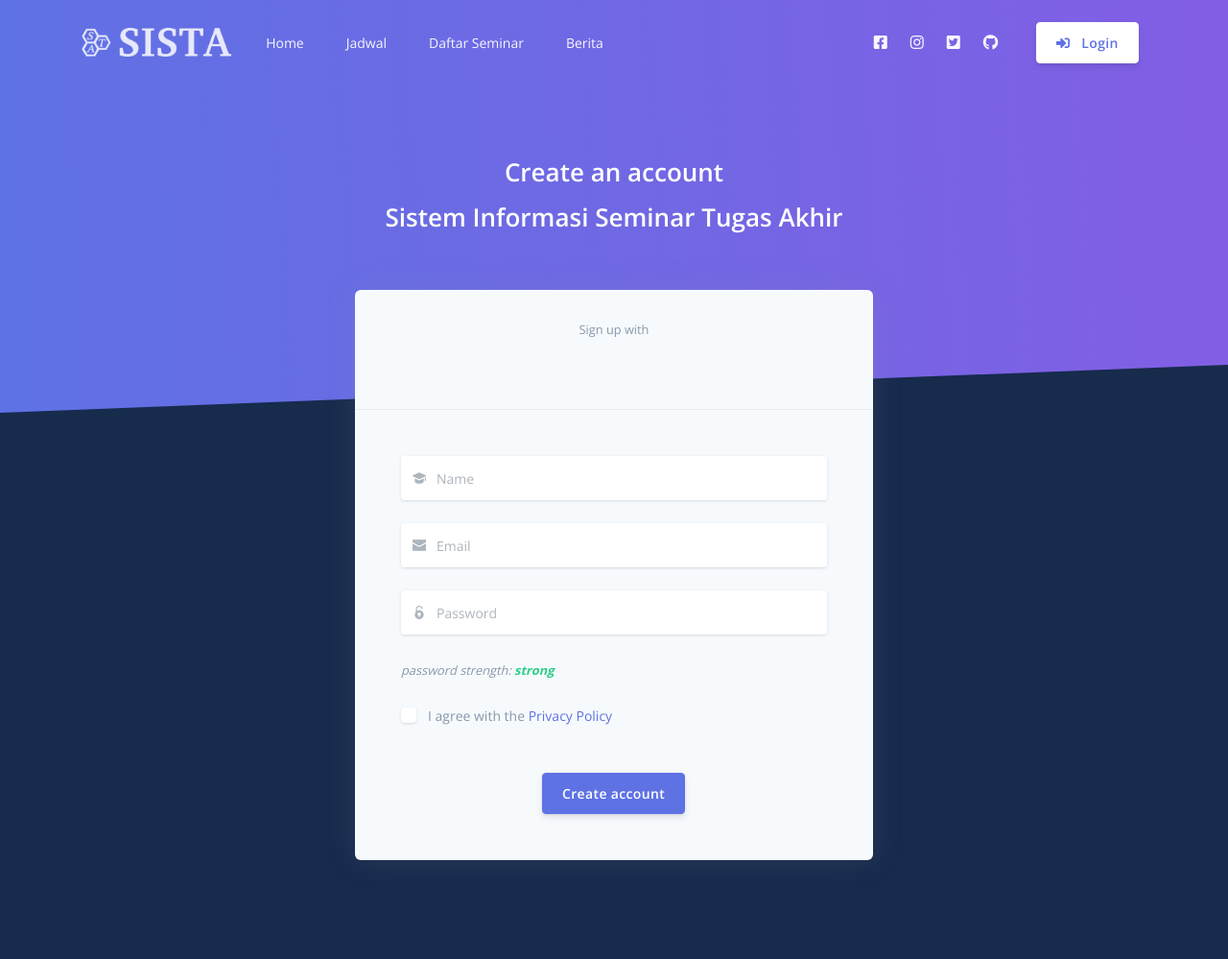
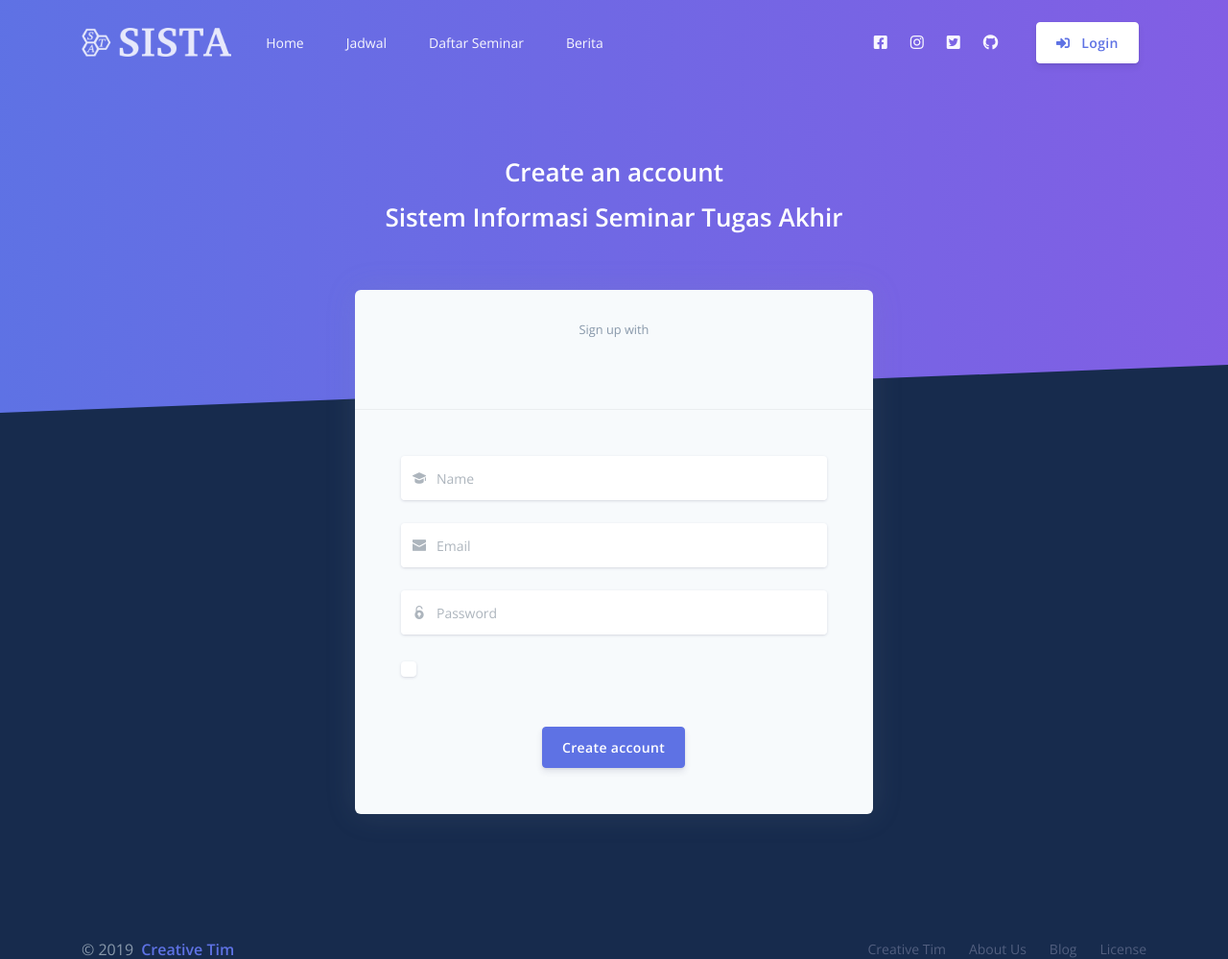
Before and after one commit to abdulaziz1999/sista, a CodeIgniter app: page /bis/index.php/register/index in a window 1280 px wide. Shown: the top 999 px of the page at 96% size. Run offline with CodeIgniter, Linux system fonts and the light colour scheme.

Commit message:
module register

```diff
--- a/application/modules/register/views/register.php
+++ b/application/modules/register/views/register.php
@@ -27,7 +27,7 @@
               <div class="text-muted text-center mt-2 mb-4"><small>Sign up with</small></div>
             </div>
             <div class="card-body px-lg-5 py-lg-5">
-              <form role="form">
+              <form role="form" method="POST" action="<?= base_url('register/create')?>">
                 <div class="form-group">
                   <div class="input-group input-group-merge input-group-alternative mb-3">
                     <div class="input-group-prepend">
@@ -52,13 +52,11 @@
                     <input class="form-control" placeholder="Password" type="password">
                   </div>
                 </div>
-                <div class="text-muted font-italic"><small>password strength: <span class="text-success font-weight-700">strong</span></small></div>
                 <div class="row my-4">
                   <div class="col-12">
                     <div class="custom-control custom-control-alternative custom-checkbox">
                       <input class="custom-control-input" id="customCheckRegister" type="checkbox">
                       <label class="custom-control-label" for="customCheckRegister">
-                        <span class="text-muted">I agree with the <a href="#!">Privacy Policy</a></span>
                       </label>
                     </div>
                   </div>
```
